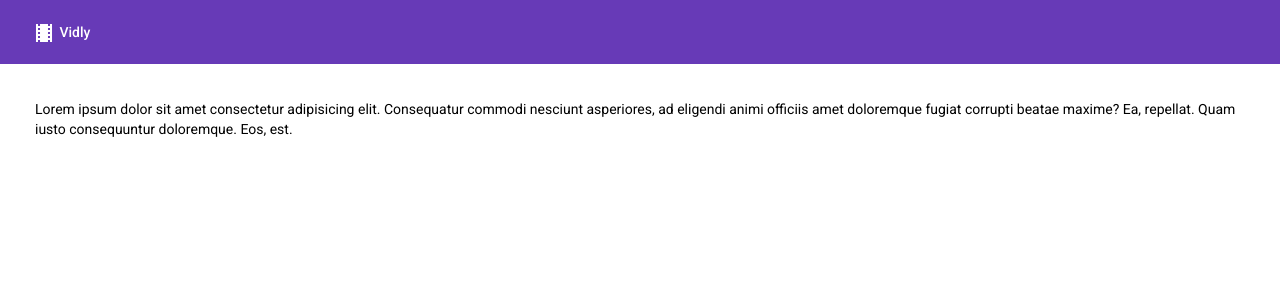
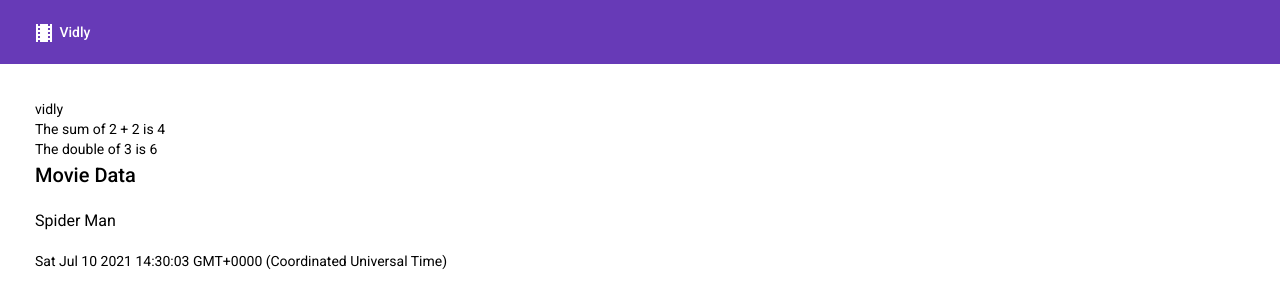
Before and after one commit to codewire8/vidly, an Angular app: page / in a window 1280 px wide. Shown: the top 308 px of the page. Built offline with nearby package versions, Linux system fonts and the light colour scheme.

Commit message:
Interpolation

```diff
--- a/src/app/app.component.html
+++ b/src/app/app.component.html
@@ -1,5 +1,18 @@
 <app-menu></app-menu>
 
 <div class="container">
-  Lorem ipsum dolor sit amet consectetur adipisicing elit. Consequatur commodi nesciunt asperiores, ad eligendi animi officiis amet doloremque fugiat corrupti beatae maxime? Ea, repellat. Quam iusto consequuntur doloremque. Eos, est.
+  <div>
+    {{ title }}
+  </div>
+  <div>The sum of 2 + 2 is {{ 2 + 2 }}</div>
+  <div>The double of 3 is {{ duplicateNumber(3) }}</div>
+  <div>
+    <h2>Movie Data</h2>
+    <div>
+     <h3> {{ movie.title }}</h3>
+    </div>
+    <div>
+      {{ movie.releaseDate }}
+    </div>
+  </div>
 </div>
--- a/src/app/app.component.ts
+++ b/src/app/app.component.ts
@@ -3,8 +3,17 @@ import { Component } from '@angular/core';
 @Component({
   selector: 'app-root',
   templateUrl: './app.component.html',
-  styleUrls: ['./app.component.css']
+  styleUrls: ['./app.component.css'],
 })
 export class AppComponent {
   title = 'vidly';
+
+  movie = {
+    title: 'Spider Man',
+    releaseDate: new Date(),
+  };
+
+  duplicateNumber(n: number) {
+    return n * 2;
+  }
 }
```
